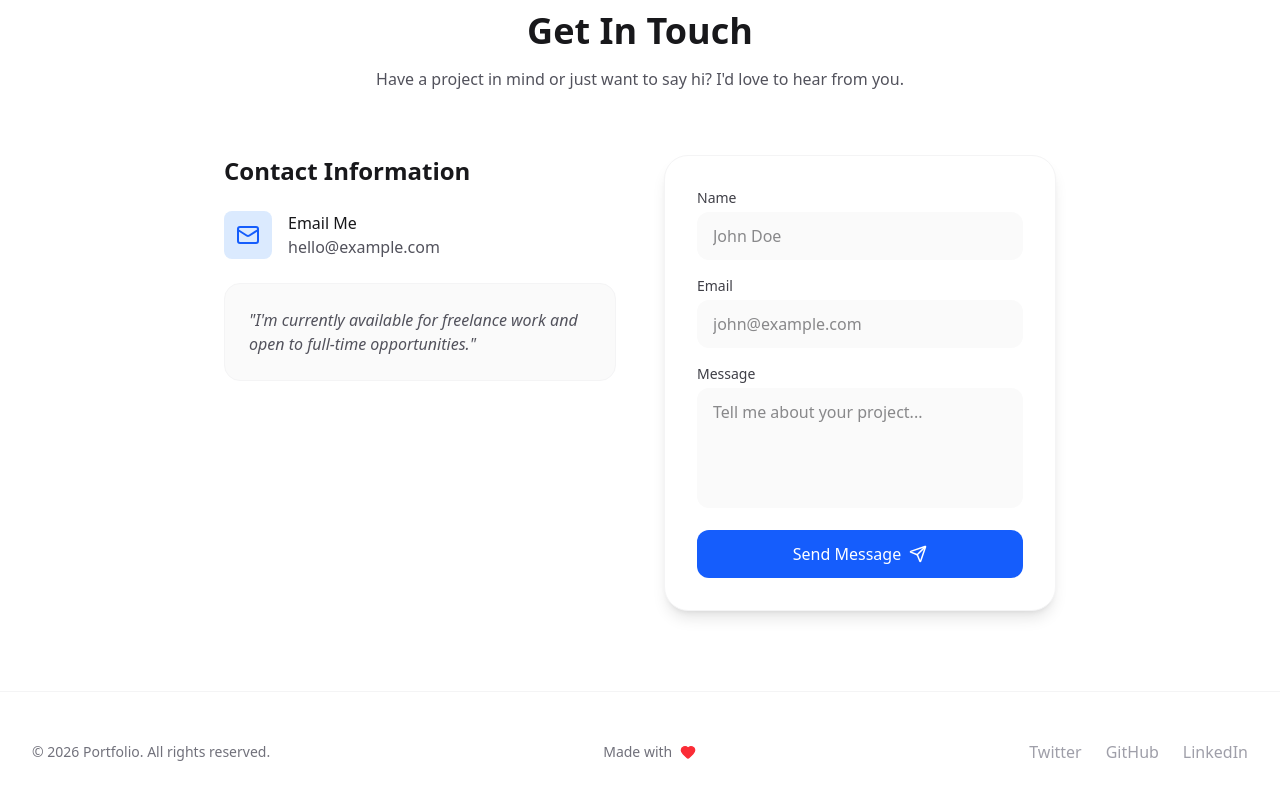
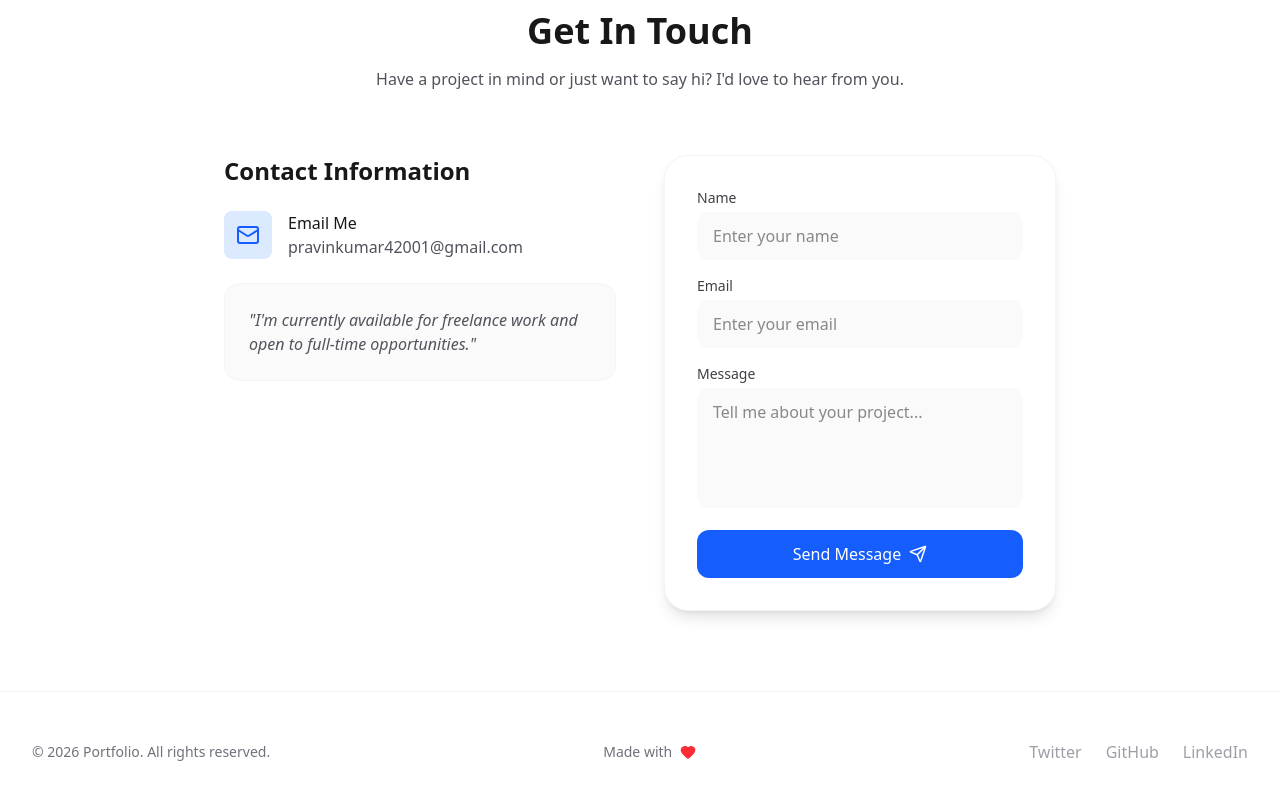
Before and after one commit to Pravin412/Portfolio, a React (Vite) app: page / in a window 1280 px wide. Shown: the part 3583-4383 px from the top of the page. Built offline with nearby package versions, Linux system fonts and the light colour scheme; the HTML template or start-up script is replaced by a standard one.

Commit message:
fix mail

```diff
--- a/src/components/sections/Contact.tsx
+++ b/src/components/sections/Contact.tsx
@@ -34,10 +34,10 @@ const Contact = () => {
                 <div>
                   <p className="font-medium">Email Me</p>
                   <a
-                    href="mailto:hello@example.com"
+                    href="mailto:pravinkumar42001@gmail.com"
                     className="text-zinc-600 dark:text-zinc-400 hover:text-blue-600 transition-colors"
                   >
-                    hello@example.com
+                    pravinkumar42001@gmail.com
                   </a>
                 </div>
               </div>
@@ -66,7 +66,7 @@ const Contact = () => {
                 <input
                   type="text"
                   className="w-full px-4 py-3 rounded-xl bg-zinc-50 dark:bg-zinc-800 border-transparent focus:border-blue-500 focus:bg-white dark:focus:bg-zinc-950 focus:ring-0 transition-colors"
-                  placeholder="John Doe"
+                  placeholder="Enter your name  "
                 />
               </div>
               <div>
@@ -76,7 +76,7 @@ const Contact = () => {
                 <input
                   type="email"
                   className="w-full px-4 py-3 rounded-xl bg-zinc-50 dark:bg-zinc-800 border-transparent focus:border-blue-500 focus:bg-white dark:focus:bg-zinc-950 focus:ring-0 transition-colors"
-                  placeholder="john@example.com"
+                  placeholder="Enter your email "
                 />
               </div>
               <div>
```
